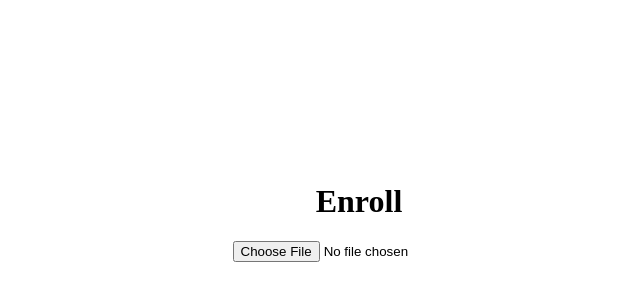
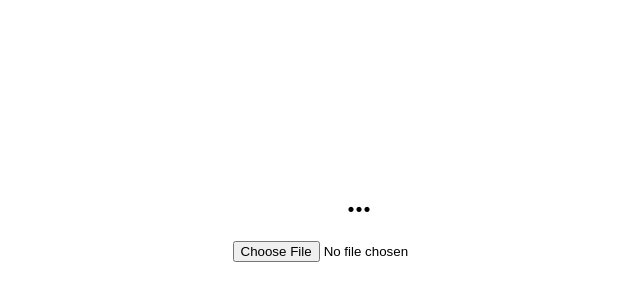
Before and after one commit to elliotlaidlaw/face-recognition-kaios, a website: page public/index.html in a window 1280 px wide. Shown: the part 188-488 px from the top of the page, without its empty margins (281-921 px from the left). Drawn offline with Linux system fonts and the light colour scheme.

Commit message:
labelled header

```diff
--- a/public/index.html
+++ b/public/index.html
@@ -11,7 +11,7 @@
 
     <script defer src="scripts/softkeys.js"></script>
 
-    <title>Enroll</title>
+    <title>Face Recognition</title>
         <style>
             body
             {
@@ -34,7 +34,7 @@
         </style>
     </head>
     <body>
-        <h1>Enroll</h1>
+        <h1 id='header'>...</h1>
         <input type="file" id="imageUpload">
     </body>
 </html>
```
